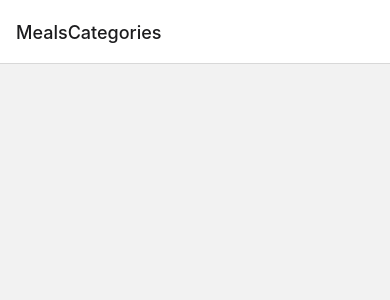
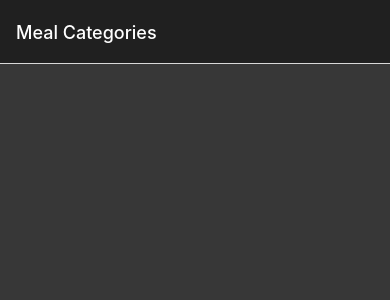
Before and after one commit to MatildaMared/courses___react-native-meals, a React Native app: screen / in a window 390 px wide. Shown: the top 300 px of the page. Built offline with nearby package versions, Linux system fonts and the light colour scheme.

Commit message:
add styling to navigation header

```diff
--- a/App.js
+++ b/App.js
@@ -12,10 +12,19 @@ export default function App() {
 		<>
 			<StatusBar style="auto" />
 			<NavigationContainer>
-				<Stack.Navigator>
+				<Stack.Navigator
+					screenOptions={{
+						headerStyle: { backgroundColor: "#202020" },
+						headerTintColor: "#fff",
+						contentStyle: { backgroundColor: "#373737" },
+					}}
+				>
 					<Stack.Screen
 						name="MealsCategories"
 						component={CategoriesScreen}
+						options={{
+							title: "Meal Categories",
+						}}
 					></Stack.Screen>
 					<Stack.Screen
 						name="MealsOverview"
```
